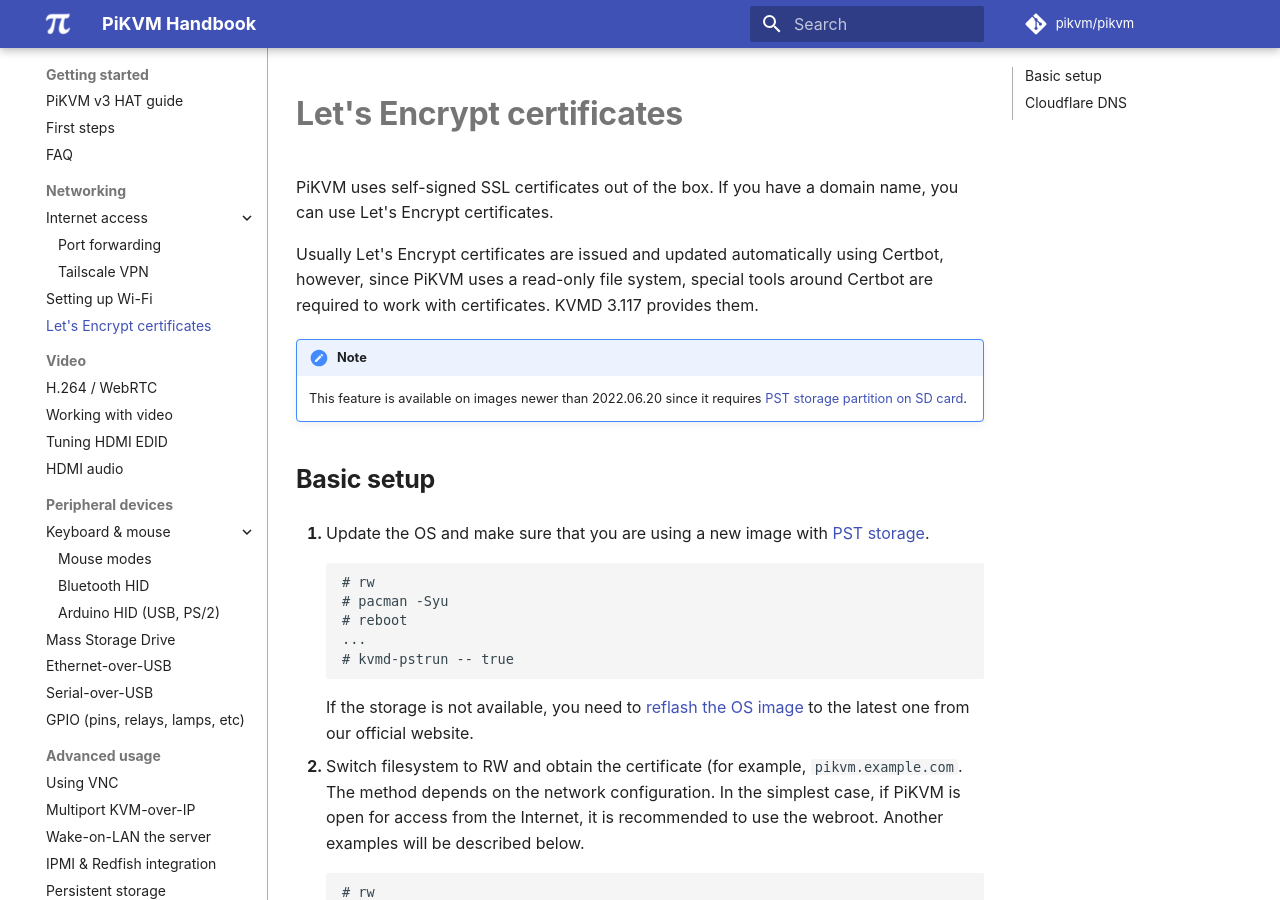
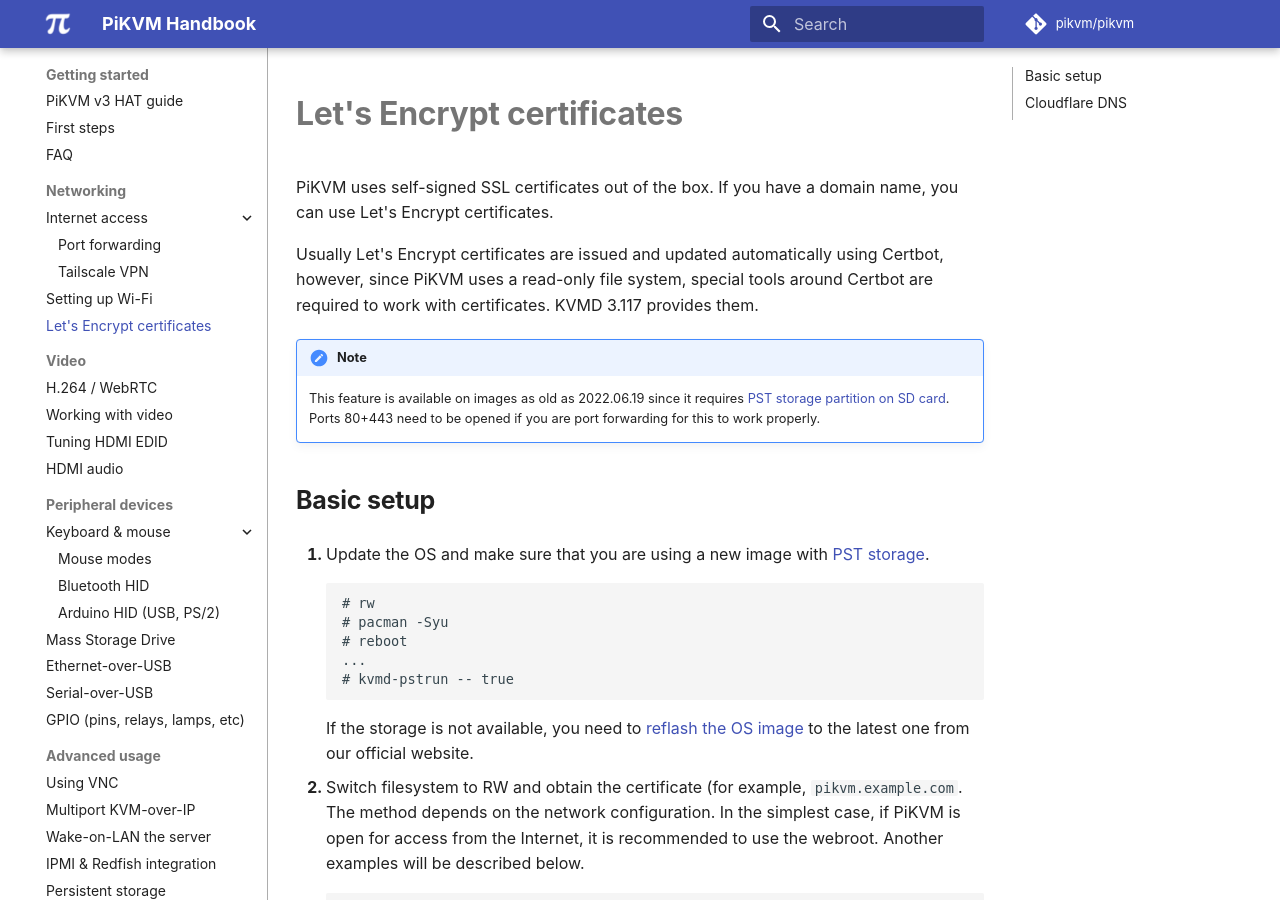
Before and after one commit to pikvm/pikvm, an MkDocs documentation site: the page built from docs/letsencrypt.md, in a window 1280 px wide and 900 px high. Built offline with MkDocs 1.6.1 and Material for MkDocs 9.7.7, drawn with Linux system fonts in a browser that asks for light colours; some web fonts are replaced; comment, search, counter and statistics services are not loaded.

Commit message:
Update letsencrypt.md (#760)
* Update letsencrypt.md

Added verbiage for clarity

* Update letsencrypt.md

```diff
--- a/docs/letsencrypt.md
+++ b/docs/letsencrypt.md
@@ -6,7 +6,8 @@
 file system, special tools around Certbot are required to work with certificates. KVMD 3.117 provides them.
 
 !!! note
-    This feature is available on images newer than 2022.06.20 since it requires [PST storage partition on SD card](pst.md).
+    This feature is available on images as old as 2022.06.19 since it requires [PST storage partition on SD card](pst.md).
+    Ports 80+443 need to be opened if you are port forwarding for this to work properly.
 
 
 ## Basic setup
```
